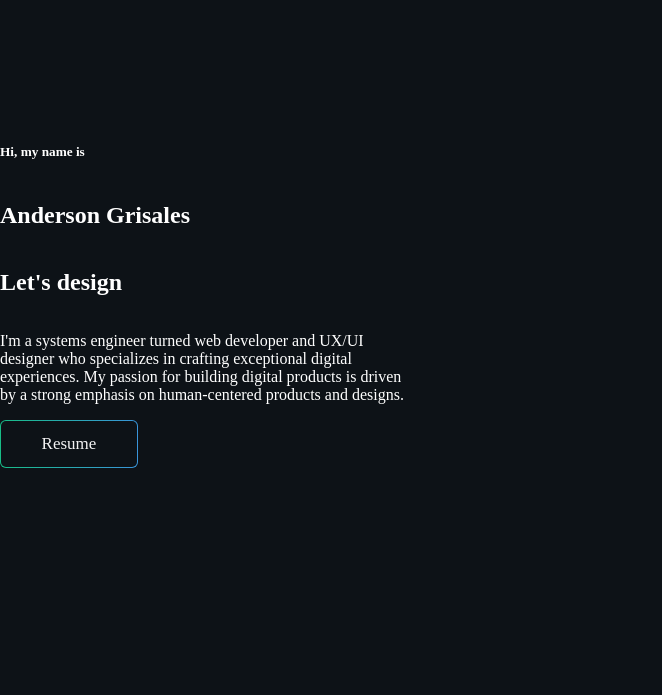
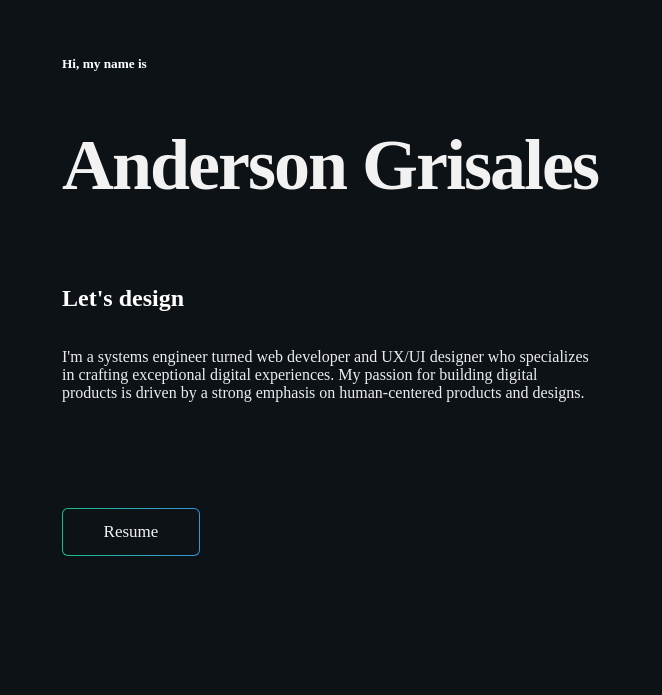
Before and after one commit to AndersonGrisalesV/portfolio, a React (Create React App) app: page / in a window 1280 px wide. Shown: the part 105-800 px from the top of the page, without its empty margins (0-662 px from the left). Built offline with nearby package versions, Linux system fonts and the light colour scheme; a web font is replaced by a local one.

Commit message:
March 24, 2023

```diff
--- a/src/Components/SectionOne/SectionOne.js
+++ b/src/Components/SectionOne/SectionOne.js
@@ -12,7 +12,7 @@ const SectionOne = () => {
         </div>
 
         <div>
-          <h1>Anderson Grisales</h1>
+          <h1 className={styles.name}>Anderson Grisales</h1>
         </div>
 
         <div>
@@ -20,7 +20,7 @@ const SectionOne = () => {
         </div>
 
         <div>
-          <p>
+          <p className={styles.description}>
             I'm a systems engineer turned web developer and UX/UI designer who
             specializes in crafting exceptional digital experiences. My passion
             for building digital products is driven by a strong emphasis on
@@ -35,7 +35,7 @@ const SectionOne = () => {
       <div className={styles.container__3dAnimation}>
         <Spline
           scene="https://draft.spline.design/3kHh0pZ9i-yEo366/scene.splinecode"
-          setZoom={180}
+          setZoom={100}
         />
       </div>
     </section>
--- a/src/Components/SectionOne/SectionOne.module.css
+++ b/src/Components/SectionOne/SectionOne.module.css
@@ -1,7 +1,7 @@
 .section__container {
   margin-top: 0px;
   display: flex;
-  justify-content: space-between;
+  /* justify-content: space-between; */
   align-items: center;
   height: 100%;
 }
@@ -10,13 +10,40 @@
   display: flex;
   flex-direction: column;
   align-items: flex-start;
-  width: 32%;
+
+  margin-left: 62px;
+  margin-right: 62px;
 }
 
 .container__3dAnimation {
+  display: flex;
+  flex-direction: column;
+  align-items: flex-end;
   display: contents;
+  /* position: absolute; */
+  /* height: 100vh;
+  width: 100%; */
+  padding-right: 180px;
+  /* background-color: #eee; */
+  /* margin-left: 62px;
+  margin-right: 62px; */
+}
 
-  height: 100vh; /* Sets the height of the div to the full viewport height */
-  width: 100%;
-  background-color: #eee;
+.name {
+  font-size: 72px;
+  font-weight: 800;
+  line-height: 80px;
+  color: rgba(255, 255, 255, 0.949);
+  font-style: normal;
+  letter-spacing: -2px;
+  margin-top: 31px;
+  white-space: nowrap;
 }
+
+.description {
+  font-size: 16px;
+  color: rgba(249, 249, 249, 0.949);
+  letter-spacing: 0px;
+  min-height: 144px;
+  width: 527px;
+}
```
